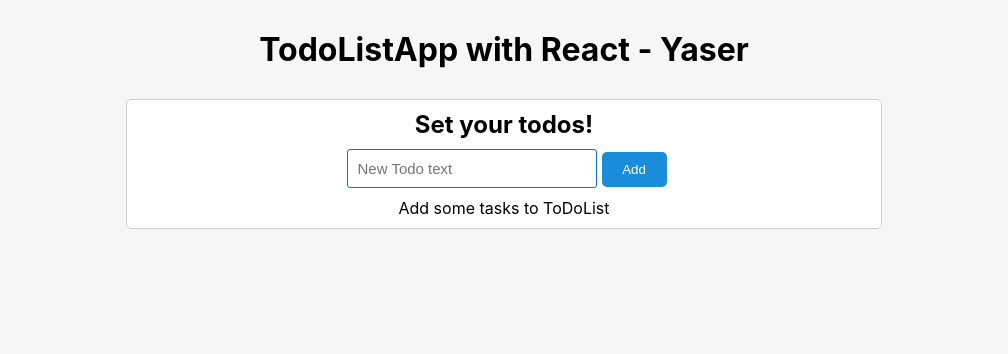
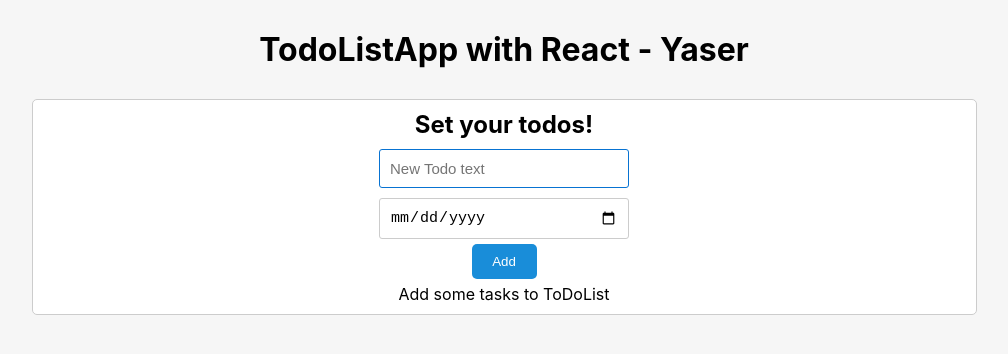
Before and after one commit to Yaser-Hajian/TodoList-App-with-React.js, a React (Create React App) app: page / in a window 1280 px wide. Shown: the top 354 px of the page, without its empty margins (136-1144 px from the left). Built offline with nearby package versions, Linux system fonts and the light colour scheme.

Commit message:
date added to each todo

```diff
--- a/src/Components/ToDoApp/ToDoApp.js
+++ b/src/Components/ToDoApp/ToDoApp.js
@@ -11,11 +11,12 @@ const ToDoApp = () => {
     useEffect(()=>{
         filterHandler(filterMethod);
     },[todos , filterMethod])
-    const addTodoHandler = (todoText) => {
+    const addTodoHandler = (todoText , todoDate) => {
         const newTodo = {
             id: Math.floor(Math.random() * 1000),
             text: todoText,
             isCompleted: false,
+            date : todoDate,
         }
         const currentTodos = [...todos];
         currentTodos.unshift(newTodo);
@@ -30,11 +31,12 @@ const ToDoApp = () => {
         copy_todos_list[index] = copy_todo;
         setTodos(copy_todos_list);
     }
-    const editHandler = (id , newText) => {
+    const editHandler = (id , newText , newDate) => {
         const copy_todos_list = [...todos];
         const index = todos.findIndex(todo => todo.id === id);
         const copy_todo = {...todos[index]};
         copy_todo.text = newText;
+        copy_todo.date = newDate;
         copy_todos_list[index] = copy_todo;
         setTodos(copy_todos_list);
 
--- a/src/Components/ToDoApp/todoAppStyle.module.css
+++ b/src/Components/ToDoApp/todoAppStyle.module.css
@@ -3,7 +3,7 @@
     flex-direction: column;
     justify-content: center;
     align-items: center;
-    width: 60%;
+    width: 75%;
     background-color: #fff;
     border: 1px solid #ccc;
     border-radius: 5px;
--- a/src/Components/ToDoComp/Todo.js
+++ b/src/Components/ToDoComp/Todo.js
@@ -5,6 +5,12 @@ const Todo = ({todo, completeHandler , deleteHandler , onEdit}) => {
     return (
         <div className={styles.todo}>
             <div  className={todo.isCompleted ? styles.completeText : styles.todoText}>{todo.text}</div>
+            {
+                todo.date === ""?
+                    <div className={styles.date}>Date: no-date</div>
+                    :
+                    <div className={styles.date}>Date: {todo.date}</div>
+            }
             <div className={styles.todoOptions}>
                 {
                     todo.isCompleted ?
--- a/src/Components/ToDoComp/todoStyle.module.css
+++ b/src/Components/ToDoComp/todoStyle.module.css
@@ -10,7 +10,7 @@
     /*overflow: auto;*/
 }
 .todoText{
-    width: 55%;
+    width: 32%;
     overflow: auto;
     font-size: 18px;
     font-weight: bold;
@@ -36,7 +36,7 @@
 .completeText{
     text-decoration: line-through;
     color: #7e7d7d;
-    width: 55%;
+    width: 32%;
     overflow: auto;
     font-size: 18px;
     font-weight: bold;
@@ -61,9 +61,13 @@
     cursor: pointer;
 }
 .todoOptions{
-    width: 40%;
+    width: 30%;
     display: flex;
     justify-content: space-evenly;
     align-items: center;
     margin-right: 2px;
 }
+.date{
+    width: 30%;
+    margin-left: 10px;
+}
--- a/src/Components/ToDoForm/ToDoForm.js
+++ b/src/Components/ToDoForm/ToDoForm.js
@@ -3,16 +3,20 @@ import styles from "./todoFormStyle.module.css"
 
 const ToDoForm = ({submitHandler, editedTodo}) => {
     const [inputValue, setInputValue] = useState("");
+    const [inputDate, setInputDate] = useState("");
     const inputRef = useRef(null);
     useEffect(() => {
         inputRef.current.focus();
         if (editedTodo) {
             setInputValue(editedTodo.text);
+            setInputDate(editedTodo.date);
         }
     }, [])
     const changeHandler = (event) => {
         setInputValue(event.target.value);
-
+    }
+    const changeDateHandler = (event) => {
+        setInputDate(event.target.value);
     }
     const onSubmit = (event) => {
         event.preventDefault();
@@ -20,20 +24,26 @@ const ToDoForm = ({submitHandler, editedTodo}) => {
             alert("input todo description...");
             return
         }
-        submitHandler(inputValue);
+        submitHandler(inputValue , inputDate);
         setInputValue("");
+        setInputDate("")
+    }
 
-
-    }
     return (
         <div>
-            <form onSubmit={onSubmit}>
+            <form onSubmit={onSubmit} className={styles.form}>
                 <input
                     type="text"
                     value={inputValue}
                     onChange={changeHandler}
                     placeholder={editedTodo ? "Edited todo text" : "New Todo text"}
                     ref={inputRef}
+
+                />
+                <input
+                    type="date"
+                    onChange={changeDateHandler}
+                    value={inputDate}
 
                 />
                 <button type={"submit"} className={styles.btn} >{editedTodo ? "Update" : "Add"}</button>
--- a/src/Components/ToDoForm/todoFormStyle.module.css
+++ b/src/Components/ToDoForm/todoFormStyle.module.css
@@ -19,3 +19,8 @@ input:focus{
     outline: none;
     border: none;
 }
+.form{
+    display: flex;
+    flex-direction: column;
+    align-items: center;
+}
--- a/src/Components/ToDoList/ToDoList.js
+++ b/src/Components/ToDoList/ToDoList.js
@@ -5,8 +5,8 @@ import ToDoForm from "../ToDoForm/ToDoForm";
 const ToDoList = ({todos, completeHandler ,deleteHandler ,editHandler}) => {
     const [edit , setEdit] = useState({});
 
-    const editTodo =(newText)=>{
-        editHandler(edit.id , newText);
+    const editTodo =(newText , newDate)=>{
+        editHandler(edit.id , newText , newDate);
         setEdit({})
     }
     const renderTodos =()=>{
```
